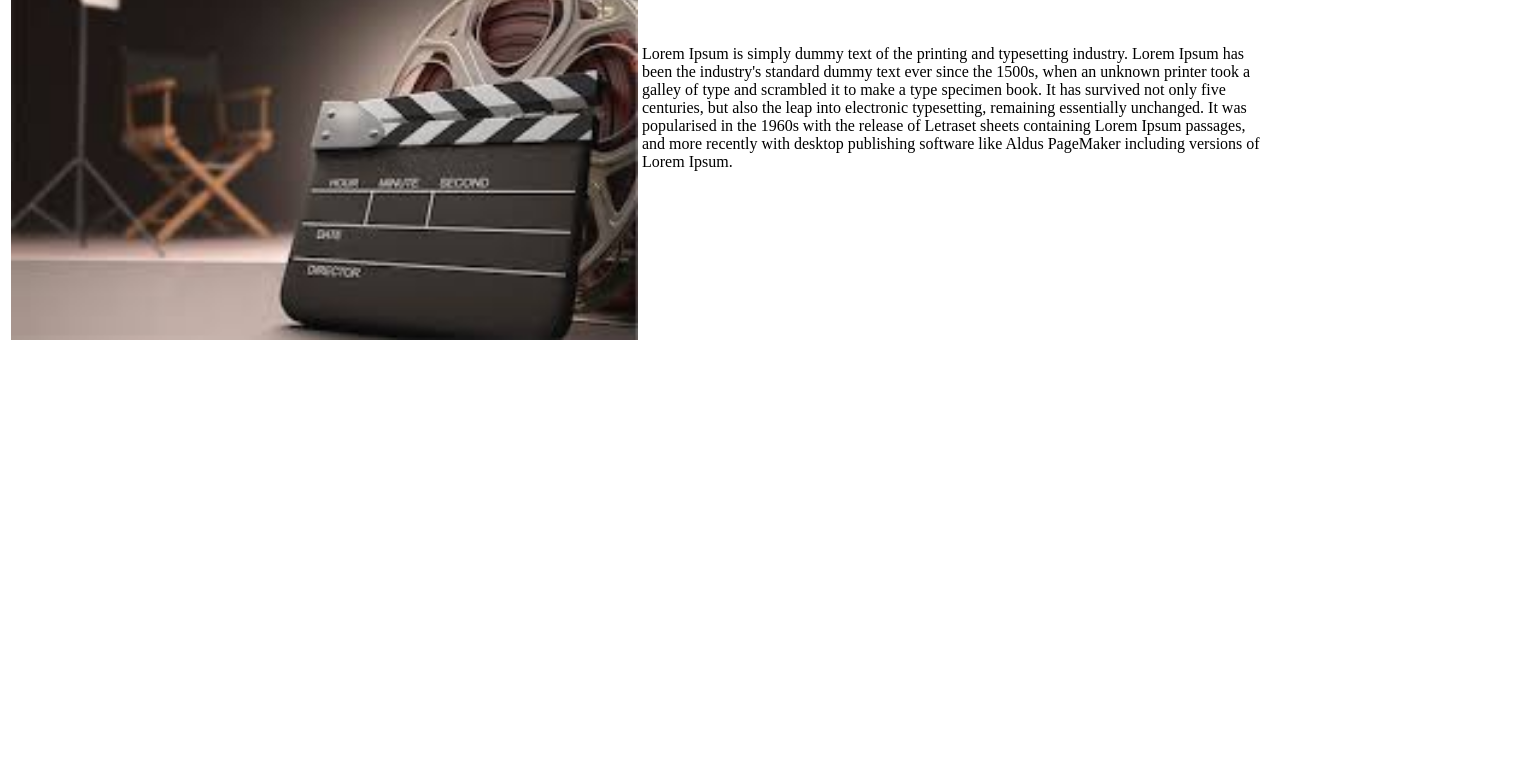
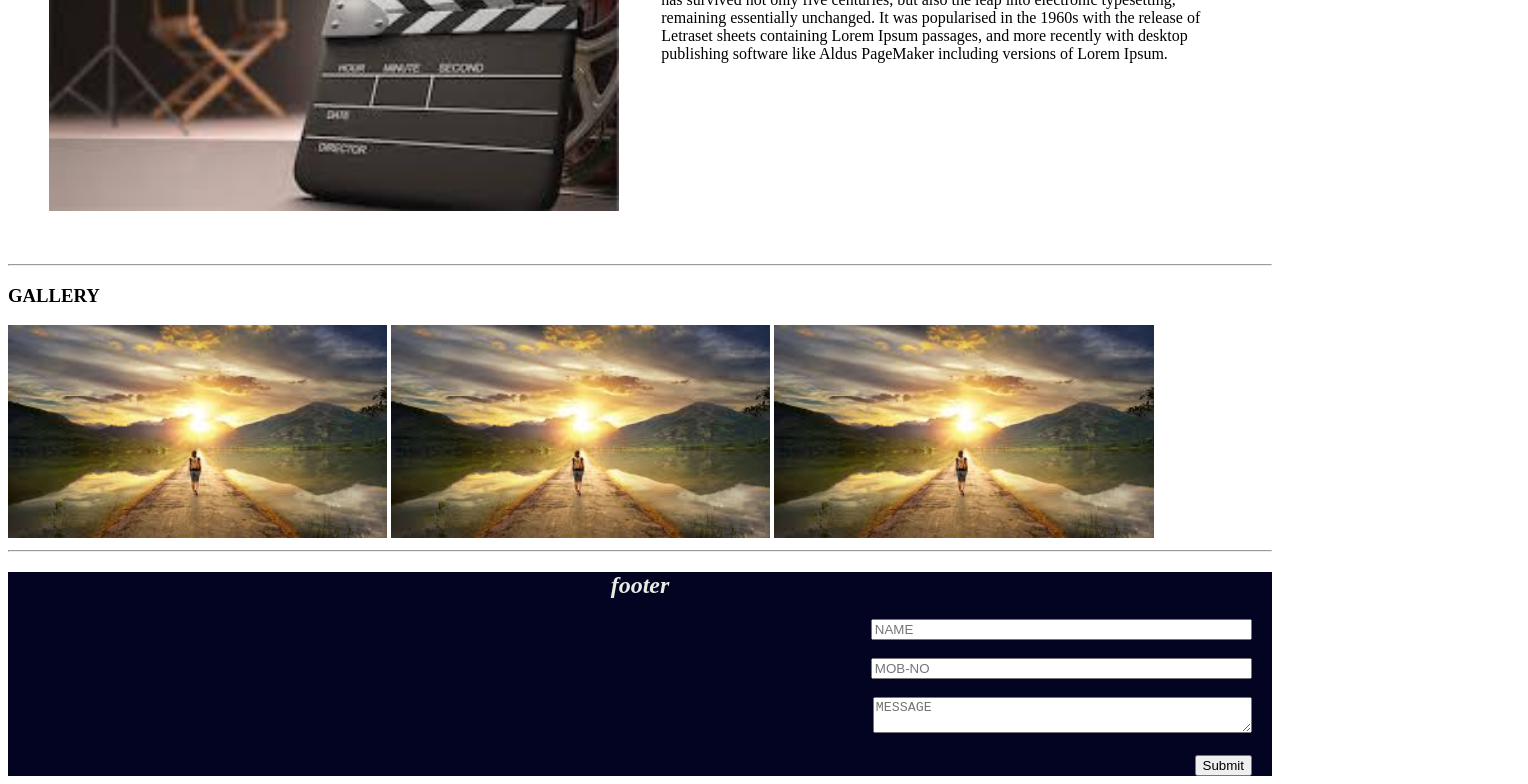
Before and after one commit to AnkitKumarvaid/visualcinema_web, a plain HTML site: page index.html in a window 1280 px wide. Shown: the part 2000-2784 px from the top of the page, 1528 px wide, since content can reach past the window. Before the commit the page ends 2355 px from the top, so only its background shows below. Drawn offline with Linux system fonts and the light colour scheme.

Commit message:
added css on footer and also on gallery

```diff
--- /dev/null
+++ b/css/styles.css
@@ -0,0 +1,41 @@
+/*gallery pic*/
+#gp1 {
+    height: 15%;
+    width:  30%;
+}
+
+#gp2 {
+    height: 15%;
+    width:  30%;
+}
+
+#gp3 {
+    height: 15%;
+    width:  30%;
+}
+
+
+
+/*footer */
+
+#footer h2{
+    font-style: italic;
+    text-align: center;
+    color: rgb(232, 235, 226);
+    stroke: black;
+
+}
+
+#footer {
+    background-color: rgb(3, 3, 34);
+
+}
+
+.form {
+    padding-right: 20px;
+    text-align: right;
+}
+
+.colum-length{
+    width: 30%;
+}
--- a/index.html
+++ b/index.html
@@ -3,10 +3,12 @@
     <head>
         <meta charset="utf-8">
         <title>TVC</title>
+        <link rel="stylesheet" href="css/styles.css"
     </head>
     <body>
        <h1>TVC HOME PAGE</h1>
-       <img src="images/main pic.jpg" alt="film making" width="1520" height="600">
+       <img src="images/main pic.jpg" alt="film making" width="100%" >
+        <!--brand partners-->
        <hr>
        <div class="slidePanel">
        <img src="images/logo-1.png" alt="partner-1">
@@ -16,11 +18,11 @@
        </div>
        <hr>
        <!--table for paragraph and pic-->
-       <table>
+       <table cellspacing="40">
            <tr>
                <td>
                 Lorem Ipsum is simply dummy text of the printing and
-                typesetting industry. Lorem Ipsum has been the industry's
+                typesetting industry. Lore m Ipsum has been the industry's
                 standard dummy text ever since the 1500s, when an unknown
                 printer took a galley of type and scrambled it to make
                 a type specimen book. It has survived not only five
@@ -56,5 +58,33 @@
            </tr>
        </table>
 
+
+       <!-- gallery section -->
+
+       <hr>
+       <h3>GALLERY</h3>
+       <img id="gp1" src="images/journey-1.jpg" alt="partner-1">
+       <img id="gp2" src="images/journey-1.jpg" alt="partner-2">
+       <img id="gp3" src="images/journey-1.jpg" alt="partner-3">
+       <hr>
+
+       <!--footer-->
+        <div id="footer">
+
+
+            <h2>footer</h2>
+                <div class="form">
+                   <form class="" action="mailto:ankitdav420@gmail.com  " method="post" enctype="text/plain">
+                   <input class="colum-length" type="text" name="your name" value="" placeholder="NAME">
+                   <br><br>
+                   <input class="colum-length" type="number" name="your mob-no" value="" placeholder="MOB-NO">
+                   <br><br>
+                   <textarea class="colum-length" name="your message"  placeholder="MESSAGE"></textarea>
+                   <br><br>
+                   <input   type="submit" name="">
+                   </form>
+                </div>
+        </div>
+
     </body>
 </html>
```
